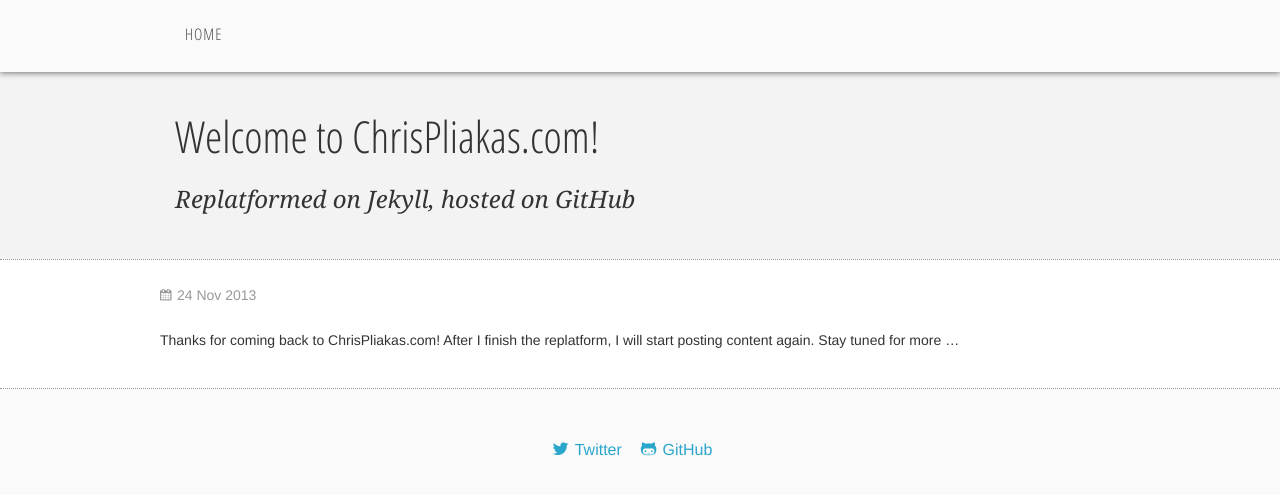
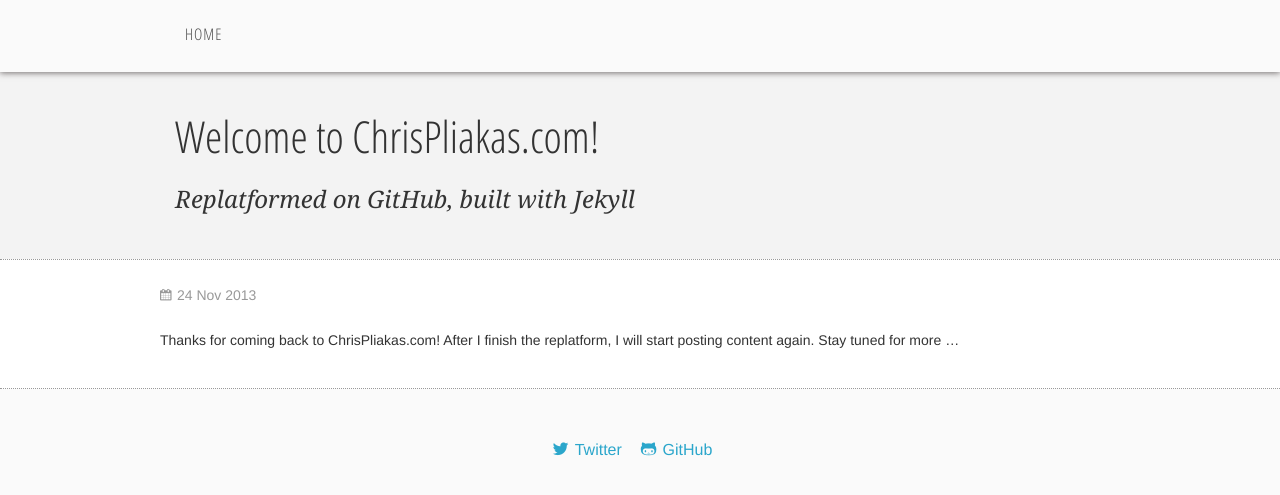
Before and after one commit to cpliakas/cpliakas.github.io, a Jekyll site: the page built from _posts/2013-11-24-welcome.markdown, in a window 1280 px wide. Shown: the top 495 px of the page. Built offline with Jekyll 4.4.1, drawn with Linux system fonts in a browser that asks for light colours; some web fonts are replaced; Markdown is read by kramdown in place of the engine named in the settings.

Commit message:
Updated excerpt.

```diff
--- a/_posts/2013-11-24-welcome.markdown
+++ b/_posts/2013-11-24-welcome.markdown
@@ -1,7 +1,7 @@
 ---
 layout:     post
 title:      "Welcome to ChrisPliakas.com!"
-excerpt:    "Replatformed on Jekyll, hosted on GitHub"
+excerpt:    "Replatformed on GitHub, built with Jekyll"
 date:       2013-11-24 18:00:00
 categories: update
 ---
--- a/index.html
+++ b/index.html
@@ -16,7 +16,7 @@ title: Welcome to ChrisPliakas.com
               {% for post in site.posts %}
               <article itemscope itemtype="http://schema.org/Blog" class="blog_post">
                   <div class="three columns">
-                      <a href="#" class="th"><img src="images/thumb1.jpg" alt="desc" /></a>
+                      <a href="{{ post.url }}" class="th"><img src="images/thumb1.jpg" alt="desc"/></a>
                       <p class="post_meta">
                           <span class="lsf-icon" title="calender"><time itemprop="datePublished" datetime="{{ post.date}}">{{ post.date | date_to_string }}</time></span>
                       </p>
```
